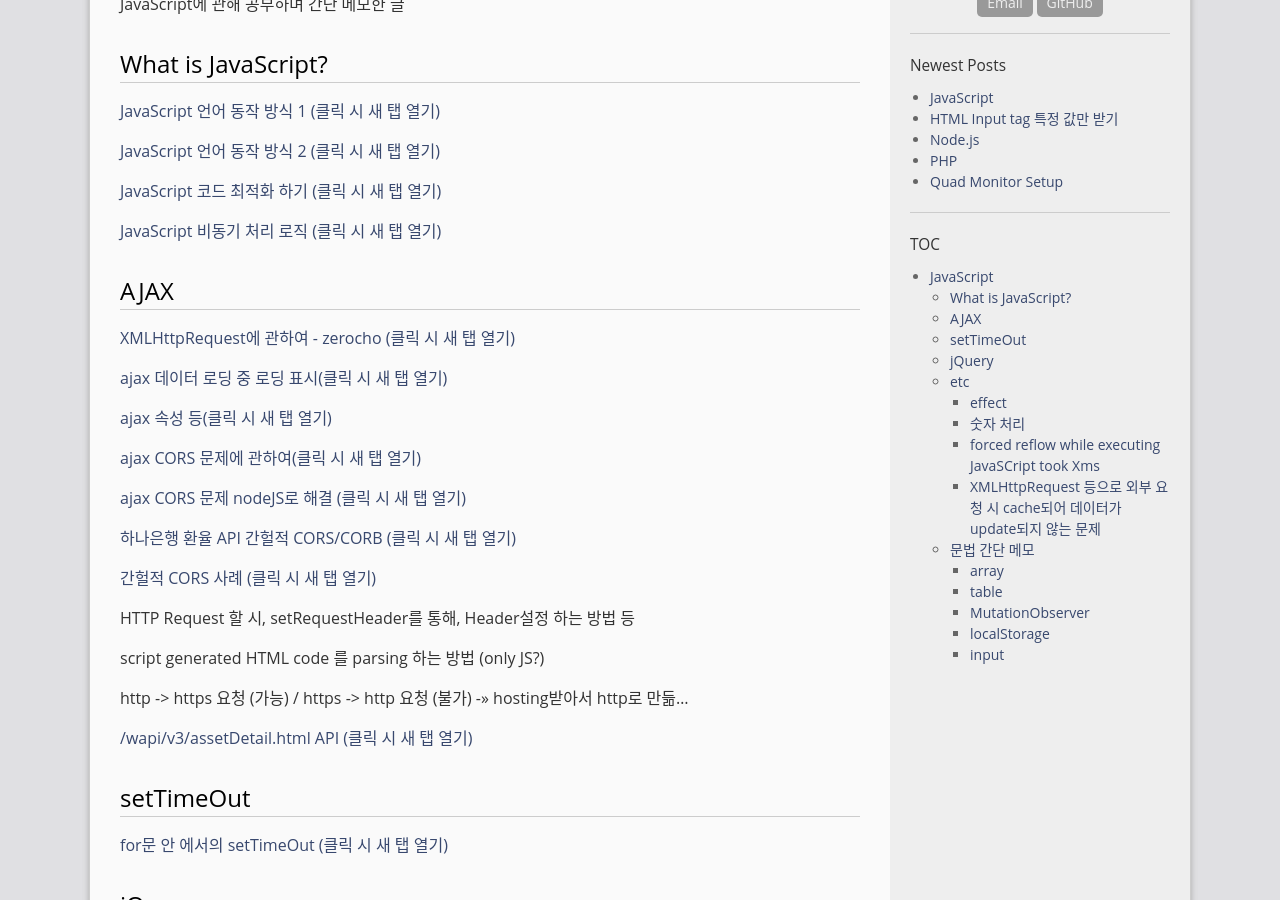
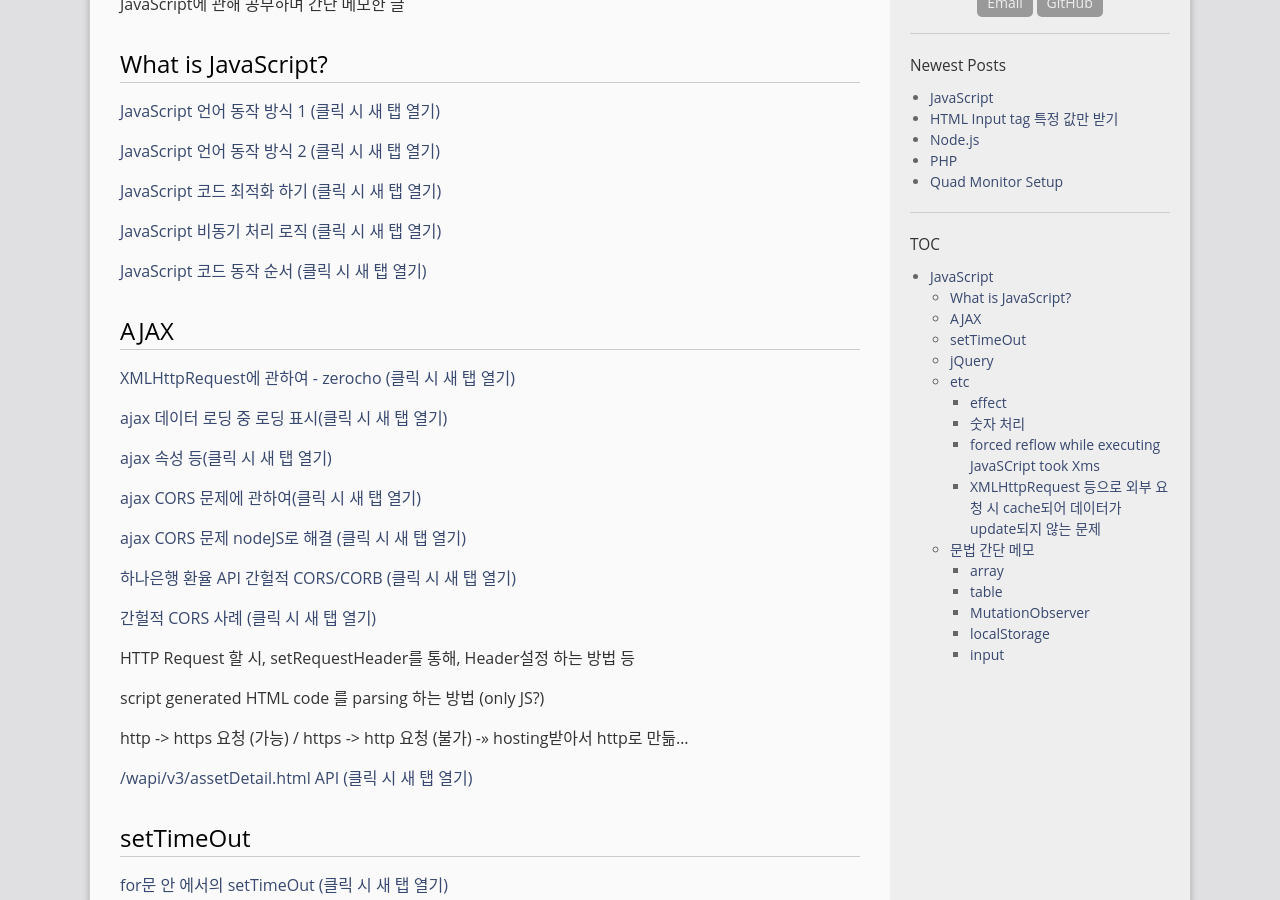
Before and after one commit to gloomydumber/copy, a Jekyll site: the page built from _posts/2020-08-20-generalJs.md, in a window 1280 px wide and 900 px high, scrolled down 319 px. Built offline with Jekyll 4.4.1, drawn with Linux system fonts in a browser that asks for light colours; comment, search, counter and statistics services are not loaded.

Commit message:
PostModded

```diff
--- a/_posts/2020-08-20-generalJs.md
+++ b/_posts/2020-08-20-generalJs.md
@@ -21,6 +21,8 @@ JavaScript에 관해 공부하며 간단 메모한 글
 [JavaScript 코드 최적화 하기 (클릭 시 새 탭 열기)](https://mollangk.tistory.com/14){: target="\_blank"}
 
 [JavaScript 비동기 처리 로직 (클릭 시 새 탭 열기)](https://medium.com/@nsh235482/%EC%9E%90%EB%B0%94%EC%8A%A4%ED%81%AC%EB%A6%BD%ED%8A%B8%EC%97%90%EC%84%9C%EC%9D%98-%EB%B9%84%EB%8F%99%EA%B8%B0-%EC%B2%98%EB%A6%AC-%EB%A1%9C%EC%A7%81-93a09e96dc36){: target="\_blank"}
+
+[JavaScript 코드 동작 순서 (클릭 시 새 탭 열기)](https://medium.com/gdana/%EC%8A%A4%ED%81%AC%EB%A6%BD%ED%8A%B8-%ED%98%B8%EC%B6%9C%EC%88%9C%EC%84%9C-d51a4349be71){: target="\_blank"}
 
 <!-- javascript구조에 관한 사진 -->
 
```
